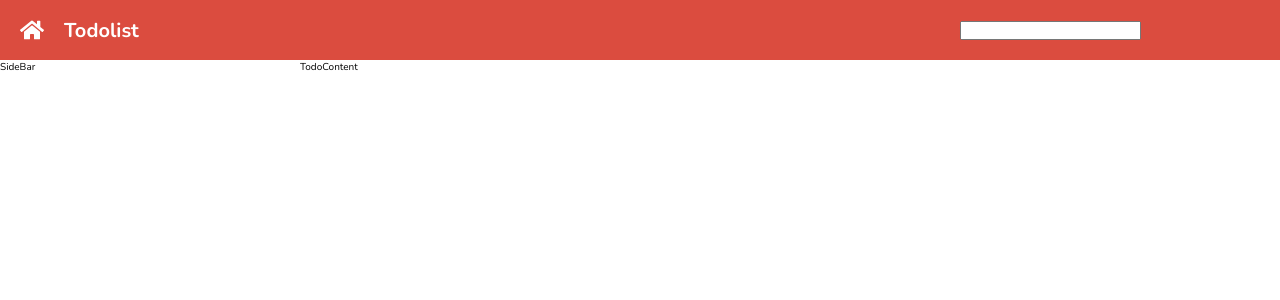
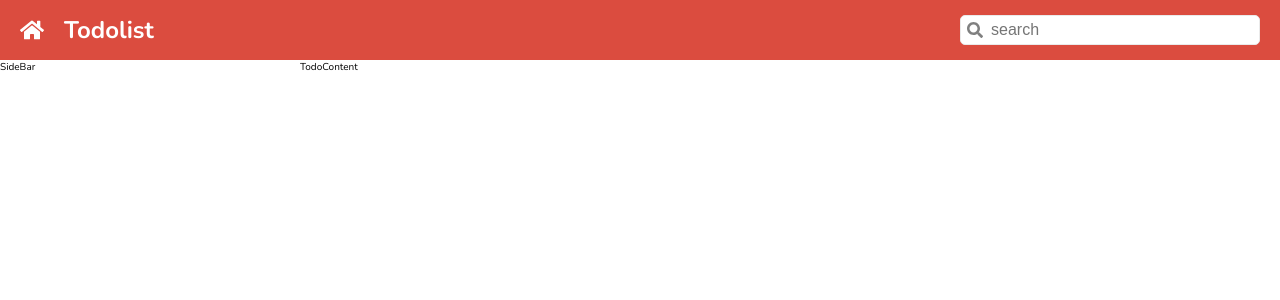
Before and after one commit to Droped17/cc15-my-todolist, a React (Create React App) app: page / in a window 1280 px wide. Shown: the top 300 px of the page. Built offline with nearby package versions, Linux system fonts and the light colour scheme.

Commit message:
refactor: searchbar

```diff
--- a/src/App.js
+++ b/src/App.js
@@ -1,21 +1,11 @@
 import "./app.scss";
-import { FaHome } from 'react-icons/fa';
+import Header from "./Header";
 
 function App() {
   return (
     <div className="todo">
       <div className="todo__header">
-        <header className="header">
-            <div className="header__logo">
-                <FaHome></FaHome>
-            </div>
-              <div className="header__text">
-               <h1>Todolist</h1>
-              </div>
-            <div className="header__search">
-                <input />
-            </div>
-        </header>
+          <Header></Header>
       </div>
       <div className="todo__sidebar">SideBar</div>
       <div className="todo__content">TodoContent</div>
--- /dev/null
+++ b/src/Header.jsx
@@ -0,0 +1,23 @@
+import { FaHome} from 'react-icons/fa';
+import SearchBar from './Search';
+import "./Header.scss"
+
+
+
+function Header(){
+    return (
+        <header className="header">
+            <div className="header__logo">
+                <FaHome></FaHome>
+            </div>
+              <div className="header__text">
+               <h1>Todolist</h1>
+              </div>
+            <div className="header__search">
+                <SearchBar></SearchBar>
+            </div>
+        </header>
+    );
+}
+
+export default Header;
--- /dev/null
+++ b/src/Header.scss
@@ -0,0 +1,55 @@
+// HEADER
+@import './index.scss';
+
+.header{
+    display: flex;
+    align-items: center;
+    gap: 20px;
+    background-color: $primary;
+    height: $header-height;
+    padding: 5px 20px;
+
+    &__logo{
+        font-size: 24px;
+        color: $white;
+        display: flex;
+        cursor: pointer;
+    }
+    &__text{
+        flex: 1;
+        color: $white;
+
+        & > h1{
+            font-size: 24px;
+        }
+    }
+    &__search{
+        min-width: 300px ;
+    }
+
+}
+
+.search{
+    position: relative;
+
+    &__icon{
+        position: absolute;
+        left: 7px;
+        top: 50%;
+        transform: translateY(-50%);
+        display: flex;
+        font-size: 1.6rem;
+        color: $grey-dark;
+
+    }
+
+    &__input{
+        padding: 5px;
+        padding-left: 30px;
+        width: 100%;
+        border-radius: 5px;
+        border: 1px solid $grey-light;
+        font-size: 1.6rem;
+        outline: none;
+    }
+}
--- /dev/null
+++ b/src/Search.jsx
@@ -0,0 +1,14 @@
+import { FaSearch } from "react-icons/fa";
+
+function SearchBar(){
+    return (
+        <div className='search'>
+        <span className='search__icon'>
+            <FaSearch></FaSearch>
+            </span>
+        <input type="text" placeholder='search' className='search__input'/>
+         </div>
+    );
+}
+
+export default SearchBar;
--- a/src/app.scss
+++ b/src/app.scss
@@ -1,7 +1,4 @@
 @import "./index.scss";
-
-$header-height: 60px;
-$sidebar-width: 300px;
 
 .todo {
   display: grid;
@@ -41,26 +38,3 @@
 
   }
 }
-// HEADER
-.header{
-    display: flex;
-    align-items: center;
-    gap: 20px;
-    background-color: $primary;
-    height: $header-height;
-    padding: 5px 20px;
-
-    &__logo{
-        font-size: 24px;
-        color: $white;
-        display: flex;
-    }
-    &__text{
-        flex: 1;
-        color: $white;
-    }
-    &__search{
-        min-width: 300px ;
-    }
-
-}
--- a/src/index.scss
+++ b/src/index.scss
@@ -5,6 +5,9 @@
 $grey-light: #eaeaea;
 $grey-dark: #808080;
 $white: #fff;
+
+$header-height: 60px;
+$sidebar-width: 300px;
 
 // Glabal Reset
 *,
```
Also changed, not shown: 1 other file (tests, documents, lock files or other folders).
